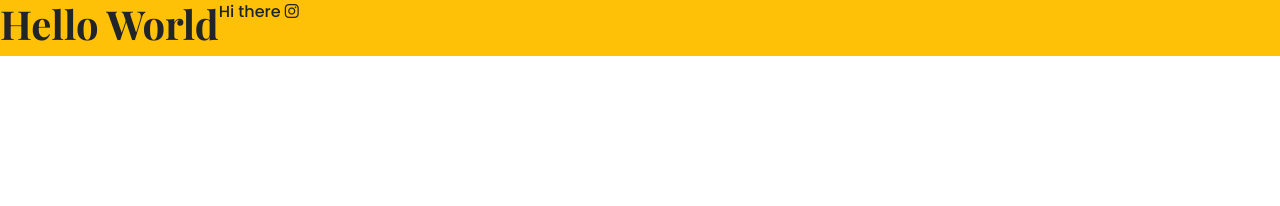
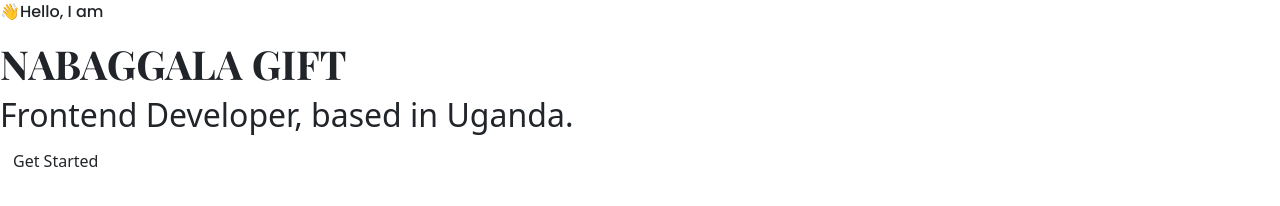
Before and after one commit to gift-nabaggala/portfolio-project, a plain HTML site: page index.html in a window 1280 px wide. Drawn offline with nearby package versions, Linux system fonts and the light colour scheme; a web font is replaced by a local one.

Commit message:
Created a structure for my home page

```diff
--- a/index.html
+++ b/index.html
@@ -30,9 +30,11 @@
     <title>Gift's Portfolio</title>
   </head>
   <body>
-    <div class="d-flex bg-warning">
-      <h1>Hello World</h1>
-      <p>Hi there <i class="fa fa-instagram" aria-hidden="true"></i></p>
+    <div class="hero">
+      <p>👋Hello, I am</p>
+      <h1>NABAGGALA GIFT</h1>
+      <h2>Frontend Developer, based in Uganda.</h2>
+      <a href="#" class="btn btn-branding">Get Started</a>
     </div>
   </body>
 </html>
```
